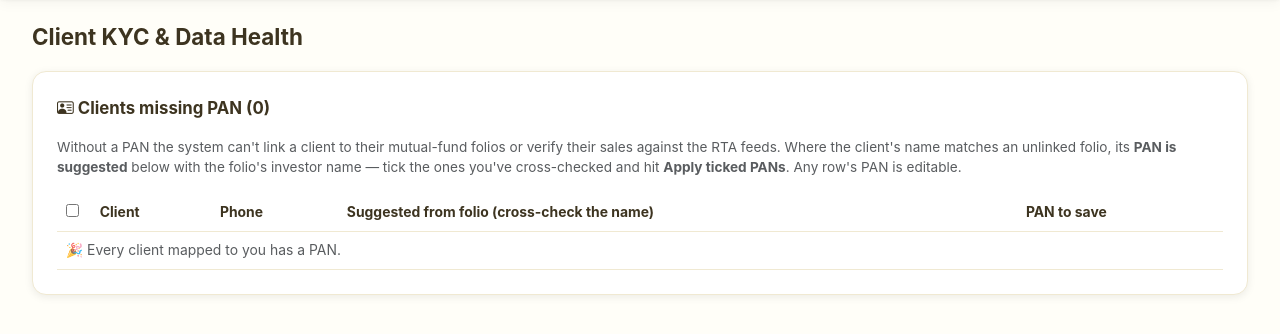
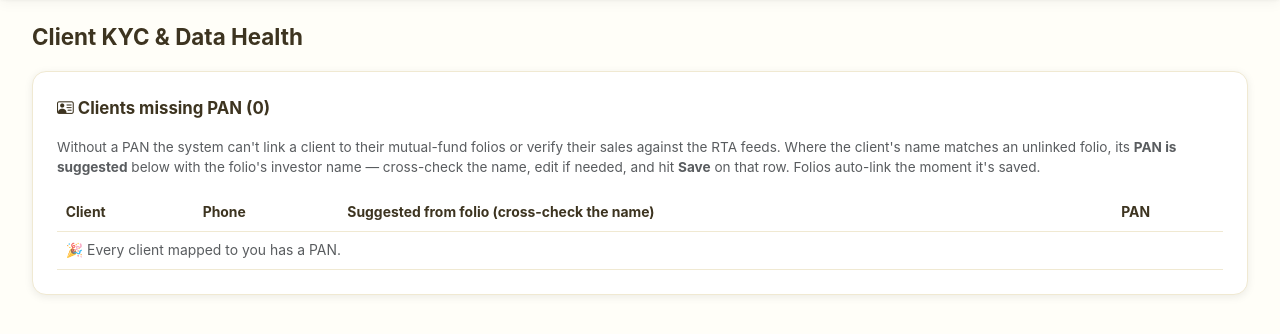
Before and after one commit to adityakadlag2004/silicon-crm, a Django app: template templates/clients/kyc_issues.html in a window 1280 px wide. Shown: the part 60-394 px from the top of the page. Run offline with Django 4.2, Linux system fonts and the light colour scheme; the template is opened without the code that fills it, so the values that code supplies are empty; some libraries are stand-ins or nearby versions.

Commit message:
KYC missing-PAN: per-row Save button, drop the tick/bulk-apply
Tick-selection belongs to duplicate groups only (user call). The missing-PAN
table goes back to saving one client at a time with its own Save button —
keeping the useful suggested-PAN column (folio investor name shown for
cross-check, value pre-filled and editable). Bulk-PAN view + URL removed.

The duplicate-PAN guard the bulk path had is carried over to the single
save: assigning a PAN that already belongs to another client is refused with
a pointer to the merge flow, so mis-typed PANs can't create identity
conflicts.

Co-Authored-By: Claude Fable 5 <noreply@anthropic.com>

```diff
--- a/clients/urls/clients.py
+++ b/clients/urls/clients.py
@@ -17,7 +17,6 @@ urlpatterns = [
     path("reassign-bulk/", clients_views.bulk_reassign_view, name="bulk_reassign"),
     path("clients/kyc-issues/", kyc.client_kyc_issues, name="client_kyc_issues"),
     path("clients/<int:client_id>/kyc-pan/", kyc.client_kyc_update_pan, name="client_kyc_update_pan"),
-    path("clients/kyc-bulk-pan/", kyc.client_kyc_bulk_pan, name="client_kyc_bulk_pan"),
     path("clients/merge/", kyc.client_merge_view, name="client_merge"),
     path("clients/bulk-merge/", kyc.client_bulk_merge, name="client_bulk_merge"),
     path("clients/<int:client_id>/safe-delete/", kyc.client_safe_delete, name="client_safe_delete"),
--- a/templates/clients/kyc_issues.html
+++ b/templates/clients/kyc_issues.html
@@ -53,21 +53,16 @@
       <p class="text-muted" style="font-size:.85rem;">
         Without a PAN the system can't link a client to their mutual-fund folios or verify their
         sales against the RTA feeds. Where the client's name matches an unlinked folio, its
-        <strong>PAN is suggested</strong> below with the folio's investor name — tick the ones you've
-        cross-checked and hit <strong>Apply ticked PANs</strong>. Any row's PAN is editable.
+        <strong>PAN is suggested</strong> below with the folio's investor name — cross-check the name,
+        edit if needed, and hit <strong>Save</strong> on that row. Folios auto-link the moment it's saved.
       </p>
-      <form method="post" action="{% url 'clients:client_kyc_bulk_pan' %}">
-        {% csrf_token %}
       <table class="kyc-table">
         <thead><tr>
-            <th style="width:34px;"><input type="checkbox" onclick="document.querySelectorAll('.pan-tick').forEach(c=>{if(!c.disabled)c.checked=this.checked})" title="Tick all suggested"></th>
-            <th>Client</th><th>Phone</th><th>Suggested from folio (cross-check the name)</th><th>PAN to save</th>
+          <th>Client</th><th>Phone</th><th>Suggested from folio (cross-check the name)</th><th>PAN</th>
         </tr></thead>
         <tbody>
           {% for client in missing %}
           <tr>
-              <td><input class="pan-tick" type="checkbox" name="pan_apply" value="{{ client.id }}"
-                         {% if not client.pan_suggestion %}disabled title="Type a PAN to enable"{% endif %}></td>
             <td><a href="{% url 'clients:client_profile' client.id %}">{{ client.name }}</a> <span class="text-muted">#{{ client.id }}</span></td>
             <td>{{ client.phone|default:"—" }}</td>
             <td>
@@ -78,27 +73,21 @@
               {% else %}<span class="text-muted">no folio name-match</span>{% endif %}
             </td>
             <td>
-                <input class="form-control form-control-sm" name="pan_for_{{ client.id }}"
+              <form method="post" action="{% url 'clients:client_kyc_update_pan' client.id %}" class="kyc-pan-form">
+                {% csrf_token %}
+                <input class="form-control form-control-sm" name="pan"
                        value="{{ client.pan_suggestion.pan|default:'' }}"
-                       placeholder="ABCDE1234F" maxlength="10" style="width:130px;text-transform:uppercase;"
-                       oninput="this.closest('tr').querySelector('.pan-tick').disabled = this.value.length!=10">
+                       placeholder="ABCDE1234F" maxlength="10" required
+                       style="text-transform:uppercase;">
+                <button class="ki-btn ki-btn-primary ki-btn-sm"><i class="bi bi-check-lg"></i> Save</button>
+              </form>
             </td>
           </tr>
           {% empty %}
-            <tr><td colspan="5" class="text-muted">🎉 Every client{% if not is_admin %} mapped to you{% endif %} has a PAN.</td></tr>
+          <tr><td colspan="4" class="text-muted">🎉 Every client{% if not is_admin %} mapped to you{% endif %} has a PAN.</td></tr>
           {% endfor %}
         </tbody>
       </table>
-        {% if missing %}
-        <div style="margin-top:.7rem;">
-          <button class="ki-btn ki-btn-primary" type="submit"
-                  onclick="return confirm('Apply the ticked PANs? Folios auto-link afterwards.');">
-            <i class="bi bi-check2-all"></i> Apply ticked PANs
-          </button>
-          <span class="text-muted" style="font-size:.8rem;margin-left:.5rem;">Only rows with a valid 10-char PAN can be ticked.</span>
-        </div>
-        {% endif %}
-      </form>
     </div>
   </div>
 
```
Also changed, not shown: clients/test/test_mf_rta_feeds.py (+8 -13 lines), clients/views/kyc.py (+10 -40 lines). Lines whose indentation alone changed are shown as unchanged.
